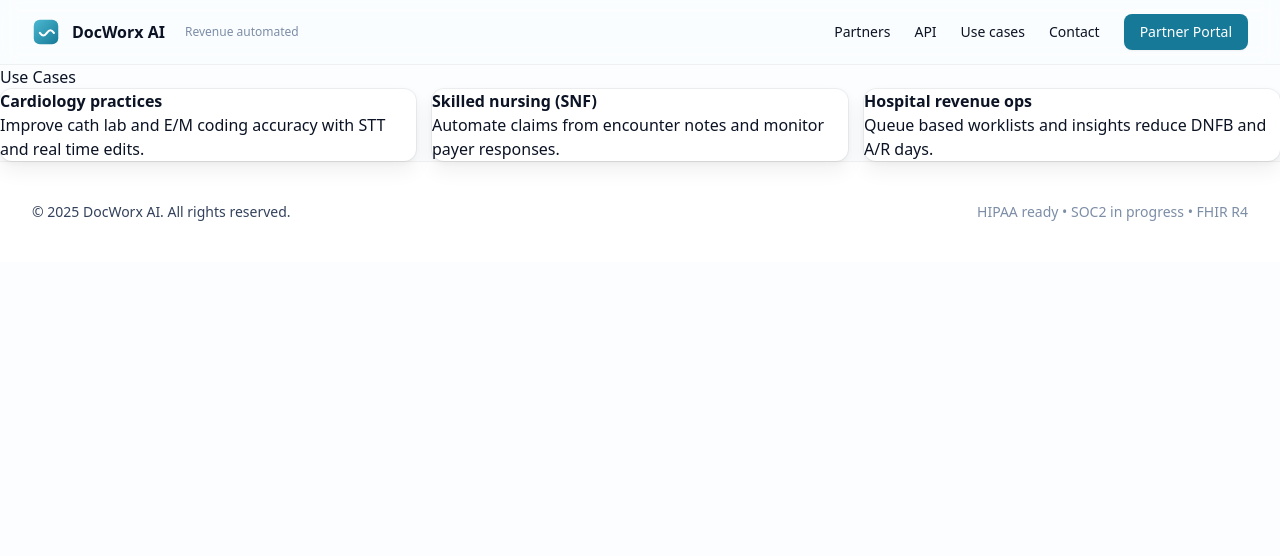
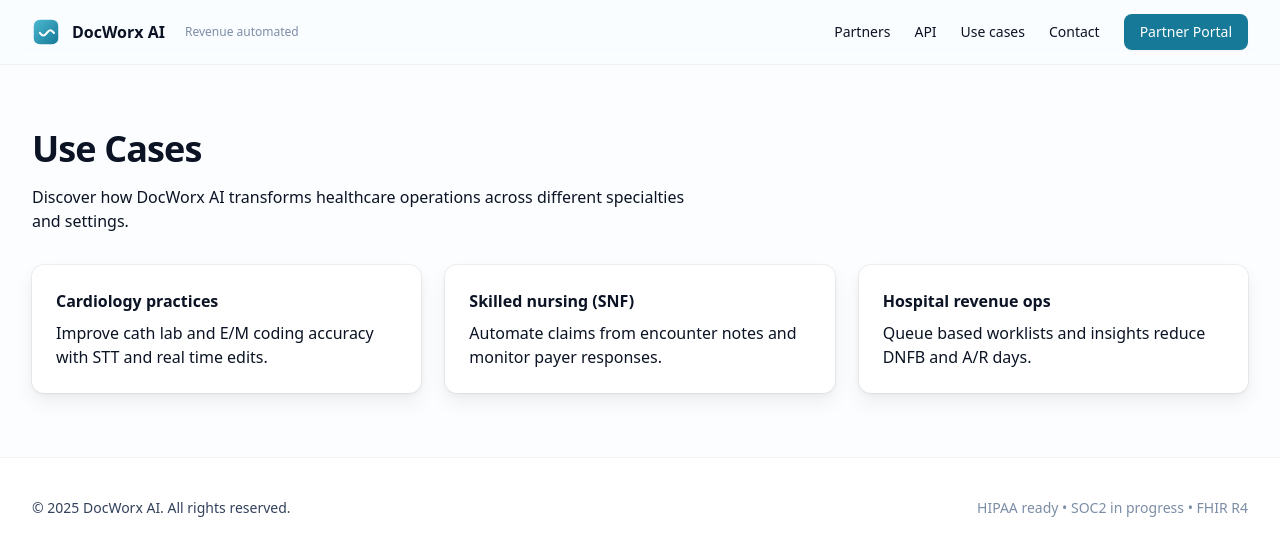
Before and after one commit to sireenmalik/docworxai, a Next.js app: page /use-cases in a window 1280 px wide. Shown: the top 556 px of the page. Built offline with nearby package versions, Linux system fonts and the light colour scheme.

Commit message:
Update page.jsx

```diff
--- a/app/use-cases/page.jsx
+++ b/app/use-cases/page.jsx
@@ -2,18 +2,31 @@ export const metadata = { title: "Use Cases — DocWorx AI" };
 
 export default function UseCases() {
     const items = [
-        { title: "Cardiology practices", body: "Improve cath lab and E/M coding accuracy with STT and real time edits." },
-        { title: "Skilled nursing (SNF)", body: "Automate claims from encounter notes and monitor payer responses." },
-        { title: "Hospital revenue ops", body: "Queue based worklists and insights reduce DNFB and A/R days." }
+        {
+            title: "Cardiology practices",
+            body: "Improve cath lab and E/M coding accuracy with STT and real time edits."
+        },
+        {
+            title: "Skilled nursing (SNF)",
+            body: "Automate claims from encounter notes and monitor payer responses."
+        },
+        {
+            title: "Hospital revenue ops",
+            body: "Queue based worklists and insights reduce DNFB and A/R days."
+        }
     ];
+
     return (
-        <div className="container">
-            <h1>Use Cases</h1>
-            <div style={{ display: "grid", gap: "1rem", gridTemplateColumns: "repeat(auto-fit, minmax(220px, 1fr))" }}>
-                {items.map((i) => (
-                    <div key={i.title} className="card">
-                        <h3 style={{ fontWeight: 600 }}>{i.title}</h3>
-                        <p>{i.body}</p>
+        <div className="container-max py-16">
+            <h1 className="text-3xl sm:text-4xl font-semibold tracking-tight">Use Cases</h1>
+            <p className="mt-4 text-ink-600 max-w-2xl">
+                Discover how DocWorx AI transforms healthcare operations across different specialties and settings.
+            </p>
+            <div className="mt-8 grid gap-6 lg:grid-cols-3">
+                {items.map((item) => (
+                    <div key={item.title} className="card p-6">
+                        <h2 className="font-semibold">{item.title}</h2>
+                        <p className="mt-2 text-ink-600">{item.body}</p>
                     </div>
                 ))}
             </div>
```
